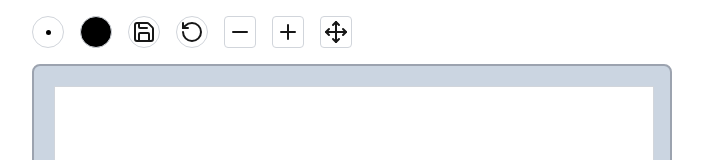
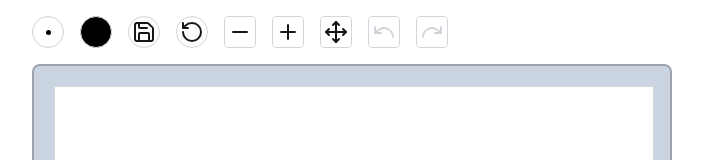
Before and after one commit to devdras/drawing-tool, a Next.js app: page / in a window 1280 px wide. Shown: the top 160 px of the page, without its empty margins (288-991 px from the left). Built offline with nearby package versions, Linux system fonts and the light colour scheme.

Commit message:
added undo redo

```diff
--- a/components/DrawingTool.tsx
+++ b/components/DrawingTool.tsx
@@ -9,9 +9,9 @@ import {
   forwardRef,
   useImperativeHandle,
 } from "react";
-import { Save, RotateCcw, Minus, Plus, Move } from "lucide-react";
-import BrushSizePicker from "./BrushSizePicker";
-import ColorPicker from "@/components/ColourPicker";
+import { Save, RotateCcw, Minus, Plus, Move, Undo, Redo } from "lucide-react";
+import BrushSizePicker from "@/components/BrushSizePicker";
+import ColourPicker from "@/components/ColourPicker";
 
 export interface DrawingToolRef {
   getImageData: () => string | null;
@@ -19,15 +19,16 @@ export interface DrawingToolRef {
 
 const CANVAS_WIDTH = 600;
 const CANVAS_HEIGHT = 600;
-const BORDER_SIZE = 20; // Size of white border around the drawn area
+const BORDER_SIZE = 20;
 
 const DrawingTool = forwardRef<DrawingToolRef, {}>((_, ref) => {
   const canvasRef = useRef<HTMLCanvasElement>(null);
   const viewportRef = useRef<HTMLDivElement>(null);
   const [ctx, setCtx] = useState<CanvasRenderingContext2D | null>(null);
   const [isDrawing, setIsDrawing] = useState(false);
+  const [hasDrawn, setHasDrawn] = useState(false);
   const [brushSize, setBrushSize] = useState(5);
-  const [brushColor, setBrushColor] = useState("#000000");
+  const [brushColour, setBrushColour] = useState("#000000");
   const [isPanMode, setIsPanMode] = useState(false);
   const [isPanning, setIsPanning] = useState(false);
   const [panOffset, setPanOffset] = useState({ x: 0, y: 0 });
@@ -36,27 +37,24 @@ const DrawingTool = forwardRef<DrawingToolRef, {}>((_, ref) => {
     x: 0,
     y: 0,
   });
-
   const [drawBounds, setDrawBounds] = useState({
     minX: Number.POSITIVE_INFINITY,
     minY: Number.POSITIVE_INFINITY,
     maxX: Number.NEGATIVE_INFINITY,
     maxY: Number.NEGATIVE_INFINITY,
   });
+  const [isInitialized, setIsInitialized] = useState(false);
+  const lastPointRef = useRef<{ x: number; y: number } | null>(null);
+  const [history, setHistory] = useState<ImageData[]>([]);
+  const [historyIndex, setHistoryIndex] = useState(-1);
 
-  const [isInitialized, setIsInitialized] = useState(false);
-  const lastPointRef = useRef<{ x: number; y: number } | null>(null); // Initialize canvas with high-resolution support
-
+  // Initialize canvas
   useEffect(() => {
     const canvas = canvasRef.current;
-
     if (canvas) {
-      // Get device pixel ratio
-
-      const dpr = window.devicePixelRatio || 1; // Set canvas dimensions accounting for device pixel ratio
-
+      const dpr = window.devicePixelRatio || 1;
       canvas.width = CANVAS_WIDTH * dpr;
-      canvas.height = CANVAS_HEIGHT * dpr; // Set the display size (CSS pixels)
+      canvas.height = CANVAS_HEIGHT * dpr;
       canvas.style.width = `${CANVAS_WIDTH}px`;
       canvas.style.height = `${CANVAS_HEIGHT}px`;
 
@@ -66,55 +64,59 @@ const DrawingTool = forwardRef<DrawingToolRef, {}>((_, ref) => {
       });
 
       if (context) {
-        // Scale context according to device pixel ratio
-
-        context.scale(dpr, dpr); // Set high quality settings
+        context.scale(dpr, dpr);
         context.lineCap = "round";
         context.lineJoin = "round";
         context.imageSmoothingEnabled = true;
         context.imageSmoothingQuality = "high";
-        setCtx(context); // Fill with white background
+        setCtx(context);
         context.fillStyle = "white";
-        context.fillRect(0, 0, CANVAS_WIDTH, CANVAS_HEIGHT);
+        context.fillRect(0, 0, canvas.width, canvas.height);
+
+        // Save the initial blank state
+        const initialState = context.getImageData(
+          0,
+          0,
+          canvas.width,
+          canvas.height
+        );
+        setHistory([initialState]);
+        setHistoryIndex(0);
       }
     }
-  }, []); // Center the canvas once after initialization
+  }, []);
 
+  // Center the canvas
   useEffect(() => {
     if (ctx && viewportRef.current && !isInitialized) {
       const viewport = viewportRef.current;
-      const viewportRect = viewport.getBoundingClientRect(); // Center the canvas initially
-
+      const viewportRect = viewport.getBoundingClientRect();
       const initialX = (viewportRect.width - CANVAS_WIDTH) / 2;
       const initialY = (viewportRect.height - CANVAS_HEIGHT) / 2;
-
       setPanOffset({ x: initialX, y: initialY });
       setIsInitialized(true);
     }
   }, [ctx, isInitialized]);
 
+  // Update brush properties
   useEffect(() => {
     if (ctx) {
       ctx.lineWidth = brushSize;
-      ctx.strokeStyle = brushColor;
+      ctx.strokeStyle = brushColour;
     }
-  }, [ctx, brushSize, brushColor]);
+  }, [ctx, brushSize, brushColour]);
 
+  // Helper functions
   const getCanvasCoordinates = useCallback(
     (clientX: number, clientY: number) => {
       const canvas = canvasRef.current;
       const viewport = viewportRef.current;
-
       if (!canvas || !viewport) return { x: 0, y: 0 };
-
       const rect = viewport.getBoundingClientRect();
-
       const x = (clientX - rect.left - panOffset.x) / scale;
       const y = (clientY - rect.top - panOffset.y) / scale;
-
       return { x, y };
     },
-
     [scale, panOffset]
   );
 
@@ -125,26 +127,24 @@ const DrawingTool = forwardRef<DrawingToolRef, {}>((_, ref) => {
       maxX: Math.max(prev.maxX, x),
       maxY: Math.max(prev.maxY, y),
     }));
-  }, []); // Quadratic curve interpolation for smoother lines
+  }, []);
 
+  // Drawing functions
   const drawSmoothLine = useCallback(
     (start: { x: number; y: number }, end: { x: number; y: number }) => {
-      if (!ctx) return; // If this is the first point after starting a new line
-
+      if (!ctx) return;
       if (lastPointRef.current === null) {
         ctx.beginPath();
         ctx.moveTo(start.x, start.y);
         ctx.lineTo(end.x, end.y);
         ctx.stroke();
       } else {
-        // Use quadratic curve for smoothing
-        const lastPoint = lastPointRef.current; // Control point is the last point
-        const controlPoint = lastPoint; // Calculate midpoint for smooth transition
+        const lastPoint = lastPointRef.current;
+        const controlPoint = lastPoint;
         const midPoint = {
           x: (lastPoint.x + end.x) / 2,
           y: (lastPoint.y + end.y) / 2,
         };
-
         ctx.beginPath();
         ctx.moveTo(lastPoint.x, lastPoint.y);
         ctx.quadraticCurveTo(
@@ -153,16 +153,14 @@ const DrawingTool = forwardRef<DrawingToolRef, {}>((_, ref) => {
           midPoint.x,
           midPoint.y
         );
-        ctx.stroke(); // Continue to end point
+        ctx.stroke();
         ctx.beginPath();
         ctx.moveTo(midPoint.x, midPoint.y);
         ctx.lineTo(end.x, end.y);
         ctx.stroke();
-      } // Store the current endpoint for the next segment
-
+      }
       lastPointRef.current = end;
     },
-
     [ctx]
   );
 
@@ -170,26 +168,23 @@ const DrawingTool = forwardRef<DrawingToolRef, {}>((_, ref) => {
     (event: React.PointerEvent) => {
       if (ctx && !isPanMode) {
         const coords = getCanvasCoordinates(event.clientX, event.clientY);
+        lastPointRef.current = coords;
+        setIsDrawing(true);
+        updateDrawBounds(coords.x, coords.y);
 
-        lastPointRef.current = coords;
-
-        ctx.beginPath(); // Draw a single dot if the user just clicks without moving
-        ctx.fillStyle = brushColor;
+        // Draw the initial dot
         ctx.beginPath();
+        ctx.fillStyle = brushColour;
         ctx.arc(coords.x, coords.y, brushSize / 2, 0, Math.PI * 2);
         ctx.fill();
-
-        setIsDrawing(true);
-        updateDrawBounds(coords.x, coords.y);
       }
     },
-
     [
       ctx,
       isPanMode,
       getCanvasCoordinates,
       updateDrawBounds,
-      brushColor,
+      brushColour,
       brushSize,
     ]
   );
@@ -197,23 +192,15 @@ const DrawingTool = forwardRef<DrawingToolRef, {}>((_, ref) => {
   const draw = useCallback(
     (event: React.PointerEvent) => {
       if (isDrawing && ctx && !isPanMode) {
-        const newCoords = getCanvasCoordinates(event.clientX, event.clientY); // Use pressure sensitivity if available
-
-        // if (event.pressure && event.pressure > 0 && event.pressure <= 1) {
-        //   const pressureSize = brushSize * (0.5 + event.pressure * 0.5);
-
-        //   ctx.lineWidth = pressureSize;
-        // }
+        const newCoords = getCanvasCoordinates(event.clientX, event.clientY);
         ctx.lineWidth = brushSize;
-
         if (lastPointRef.current) {
           drawSmoothLine(lastPointRef.current, newCoords);
+          setHasDrawn(true);
         }
-
         updateDrawBounds(newCoords.x, newCoords.y);
       }
     },
-
     [
       isDrawing,
       ctx,
@@ -226,11 +213,26 @@ const DrawingTool = forwardRef<DrawingToolRef, {}>((_, ref) => {
   );
 
   const stopDrawing = useCallback(() => {
-    setIsDrawing(false);
+    if (isDrawing && ctx) {
+      setIsDrawing(false);
+      lastPointRef.current = null;
 
-    lastPointRef.current = null;
-  }, []);
+      if (hasDrawn) {
+        // Save the current state after drawing
+        const imageData = ctx.getImageData(
+          0,
+          0,
+          ctx.canvas.width,
+          ctx.canvas.height
+        );
+        setHistory((prev) => [...prev.slice(0, historyIndex + 1), imageData]);
+        setHistoryIndex((prev) => prev + 1);
+        setHasDrawn(false);
+      }
+    }
+  }, [isDrawing, ctx, historyIndex, hasDrawn]);
 
+  // Panning functions
   const startPanning = useCallback(
     (event: React.PointerEvent) => {
       if (isPanMode) {
@@ -238,7 +240,6 @@ const DrawingTool = forwardRef<DrawingToolRef, {}>((_, ref) => {
         setLastPointerPosition({ x: event.clientX, y: event.clientY });
       }
     },
-
     [isPanMode]
   );
 
@@ -247,12 +248,10 @@ const DrawingTool = forwardRef<DrawingToolRef, {}>((_, ref) => {
       if (isPanning) {
         const dx = event.clientX - lastPointerPosition.x;
         const dy = event.clientY - lastPointerPosition.y;
-
         setPanOffset((prev) => ({ x: prev.x + dx, y: prev.y + dy }));
         setLastPointerPosition({ x: event.clientX, y: event.clientY });
       }
     },
-
     [isPanning, lastPointerPosition]
   );
 
@@ -260,40 +259,52 @@ const DrawingTool = forwardRef<DrawingToolRef, {}>((_, ref) => {
     setIsPanning(false);
   }, []);
 
+  // Zooming function
   const handleZoom = useCallback(
     (delta: number) => {
       if (!viewportRef.current) return;
-
       const viewport = viewportRef.current;
-      const viewportRect = viewport.getBoundingClientRect(); // Get the center point of the viewport
+      const viewportRect = viewport.getBoundingClientRect();
       const viewportCenterX = viewportRect.width / 2;
-      const viewportCenterY = viewportRect.height / 2; // Calculate where the center point is on the canvas
+      const viewportCenterY = viewportRect.height / 2;
       const canvasCenterX = (viewportCenterX - panOffset.x) / scale;
-      const canvasCenterY = (viewportCenterY - panOffset.y) / scale; // Calculate the new scale
+      const canvasCenterY = (viewportCenterY - panOffset.y) / scale;
       const newScale = Math.min(Math.max(scale + delta * 0.1, 0.1), 3);
-      //const scaleFactor = newScale / scale; // Calculate the new offset to keep the center point at the same position
       const newOffsetX = viewportCenterX - canvasCenterX * newScale;
       const newOffsetY = viewportCenterY - canvasCenterY * newScale;
-
       setScale(newScale);
       setPanOffset({ x: newOffsetX, y: newOffsetY });
     },
-
     [scale, panOffset]
   );
 
-  const getCanvasData = () => {
+  // Undo and Redo functions
+  const undo = useCallback(() => {
+    if (historyIndex > 0 && ctx) {
+      setHistoryIndex((prev) => prev - 1);
+      const imageData = history[historyIndex - 1];
+      ctx.putImageData(imageData, 0, 0);
+    }
+  }, [history, historyIndex, ctx]);
+
+  const redo = useCallback(() => {
+    if (historyIndex < history.length - 1 && ctx) {
+      setHistoryIndex((prev) => prev + 1);
+      const imageData = history[historyIndex + 1];
+      ctx.putImageData(imageData, 0, 0);
+    }
+  }, [history, historyIndex, ctx]);
+
+  // Canvas data functions
+  const getCanvasData = useCallback(() => {
     const canvas = canvasRef.current;
-
     if (canvas && ctx) {
-      // Add padding to the draw bounds
       const minX = Math.max(0, drawBounds.minX - BORDER_SIZE);
       const minY = Math.max(0, drawBounds.minY - BORDER_SIZE);
-      const maxX = Math.min(CANVAS_WIDTH, drawBounds.maxX + BORDER_SIZE);
-      const maxY = Math.min(CANVAS_HEIGHT, drawBounds.maxY + BORDER_SIZE);
+      const maxX = Math.min(canvas.width, drawBounds.maxX + BORDER_SIZE);
+      const maxY = Math.min(canvas.height, drawBounds.maxY + BORDER_SIZE);
       const width = maxX - minX;
-      const height = maxY - minY; // Check if there's anything drawn
-
+      const height = maxY - minY;
       if (
         width <= 0 ||
         height <= 0 ||
@@ -301,52 +312,40 @@ const DrawingTool = forwardRef<DrawingToolRef, {}>((_, ref) => {
         drawBounds.minY === Number.POSITIVE_INFINITY
       ) {
         alert("There's nothing to save. Please draw something first.");
-
         return;
-      } // Create a new canvas with the drawn area
-
-      const saveCanvas = document.createElement("canvas"); // Use high resolution for exported image
-
+      }
+      const saveCanvas = document.createElement("canvas");
       const dpr = window.devicePixelRatio || 1;
 
       saveCanvas.width = width * dpr;
       saveCanvas.height = height * dpr;
-
-      const saveCtx = saveCanvas.getContext("2d", {
-        alpha: false,
-      });
-
+      const saveCtx = saveCanvas.getContext("2d", { alpha: false });
       if (saveCtx) {
-        // Scale according to device pixel ratio
-        saveCtx.scale(dpr, dpr); // Fill with white background
+        saveCtx.scale(dpr, dpr);
         saveCtx.fillStyle = "white";
-        saveCtx.fillRect(0, 0, width, height); // Draw the content
+        saveCtx.fillRect(0, 0, width, height);
         saveCtx.drawImage(
           canvas,
-          minX * dpr,
-          minY * dpr,
-          width * dpr,
-          height * dpr,
+          minX,
+          minY,
+          width,
+          height,
           0,
           0,
           width,
           height
-        ); // Convert to data URL and trigger download
-
+        );
         return saveCanvas;
       }
     }
-  };
+  }, [drawBounds, ctx]);
 
   const saveCanvas = () => {
     const canvasData = getCanvasData();
-
     const dataUrl = canvasData?.toDataURL("image/png");
-
     if (!dataUrl) {
       return;
     }
-
     const link = document.createElement("a");
     link.download = "drawing.png";
     link.href = dataUrl;
@@ -356,47 +355,47 @@ const DrawingTool = forwardRef<DrawingToolRef, {}>((_, ref) => {
   const resetCanvas = () => {
     const canvas = canvasRef.current;
     const viewport = viewportRef.current;
-
     if (canvas && ctx && viewport) {
-      //const dpr = window.devicePixelRatio || 1;
-
       ctx.fillStyle = "white";
-      ctx.fillRect(0, 0, CANVAS_WIDTH, CANVAS_HEIGHT); // Re-center the canvas
-
+      ctx.fillRect(0, 0, ctx.canvas.width, ctx.canvas.height);
       const viewportRect = viewport.getBoundingClientRect();
-      const centerX = (viewportRect.width - CANVAS_WIDTH) / 2;
-      const centerY = (viewportRect.height - CANVAS_HEIGHT) / 2;
-
+      const centerX =
+        (viewportRect.width - ctx.canvas.width / window.devicePixelRatio) / 2;
+      const centerY =
+        (viewportRect.height - ctx.canvas.height / window.devicePixelRatio) / 2;
       setPanOffset({ x: centerX, y: centerY });
-
       setScale(1);
-
       setDrawBounds({
         minX: Number.POSITIVE_INFINITY,
         minY: Number.POSITIVE_INFINITY,
         maxX: Number.NEGATIVE_INFINITY,
         maxY: Number.NEGATIVE_INFINITY,
       });
+      lastPointRef.current = null;
+      setHasDrawn(false);
 
-      lastPointRef.current = null;
+      // Reset the history to the initial blank state
+      const initialState = ctx.getImageData(
+        0,
+        0,
+        ctx.canvas.width,
+        ctx.canvas.height
+      );
+      setHistory([initialState]);
+      setHistoryIndex(0);
     }
-  }; // Add wheel event handler for zoom
+  };
 
+  // Wheel event handler for zoom
   useEffect(() => {
     const viewport = viewportRef.current;
-
     if (!viewport) return;
-
     const handleWheel = (e: WheelEvent) => {
       e.preventDefault();
-
       const delta = -Math.sign(e.deltaY) * 0.5;
-
       handleZoom(delta);
     };
-
     viewport.addEventListener("wheel", handleWheel, { passive: false });
-
     return () => {
       viewport.removeEventListener("wheel", handleWheel);
     };
@@ -404,12 +403,10 @@ const DrawingTool = forwardRef<DrawingToolRef, {}>((_, ref) => {
 
   const getCanvasImageData = useCallback(() => {
     const canvasData = getCanvasData();
-
     return canvasData?.toDataURL("image/png") || null;
-  }, [canvasRef, ctx, drawBounds]);
+  }, [getCanvasData]);
 
   useImperativeHandle(ref, () => ({
-    // Expose functions to the parent
     getImageData: getCanvasImageData,
   }));
 
@@ -417,16 +414,13 @@ const DrawingTool = forwardRef<DrawingToolRef, {}>((_, ref) => {
     <div className="w-full max-w-2xl mx-auto p-4 overscroll-contain">
       <div className="mb-4 flex flex-wrap gap-4 items-center">
         <BrushSizePicker value={brushSize} onChange={setBrushSize} />
-
-        <ColorPicker value={brushColor} onChange={setBrushColor} />
-
+        <ColourPicker value={brushColour} onChange={setBrushColour} />
         <button
           onClick={saveCanvas}
           className="w-8 h-8 border border-gray-300 rounded-full flex items-center justify-center"
         >
           <Save className="w-6 h-6" />
         </button>
-
         <button
           onClick={resetCanvas}
           className="w-8 h-8 border border-gray-300 rounded-full flex items-center justify-center"
@@ -439,7 +433,6 @@ const DrawingTool = forwardRef<DrawingToolRef, {}>((_, ref) => {
         >
           <Minus className="w-6 h-6" />
         </button>
-
         <button
           onClick={() => handleZoom(1)}
           className="w-8 h-8 border border-gray-300 rounded flex items-center justify-center"
@@ -455,6 +448,26 @@ const DrawingTool = forwardRef<DrawingToolRef, {}>((_, ref) => {
           }`}
         >
           <Move className="w-6 h-6" />
+        </button>
+        <button
+          onClick={undo}
+          className="w-8 h-8 border border-gray-300 rounded flex items-center justify-center"
+          disabled={historyIndex <= 0}
+        >
+          <Undo
+            className={`w-6 h-6 ${historyIndex <= 0 ? "text-gray-300" : ""}`}
+          />
+        </button>
+        <button
+          onClick={redo}
+          className="w-8 h-8 border border-gray-300 rounded flex items-center justify-center"
+          disabled={historyIndex >= history.length - 1}
+        >
+          <Redo
+            className={`w-6 h-6 ${
+              historyIndex >= history.length - 1 ? "text-gray-300" : ""
+            }`}
+          />
         </button>
       </div>
       <div
```
